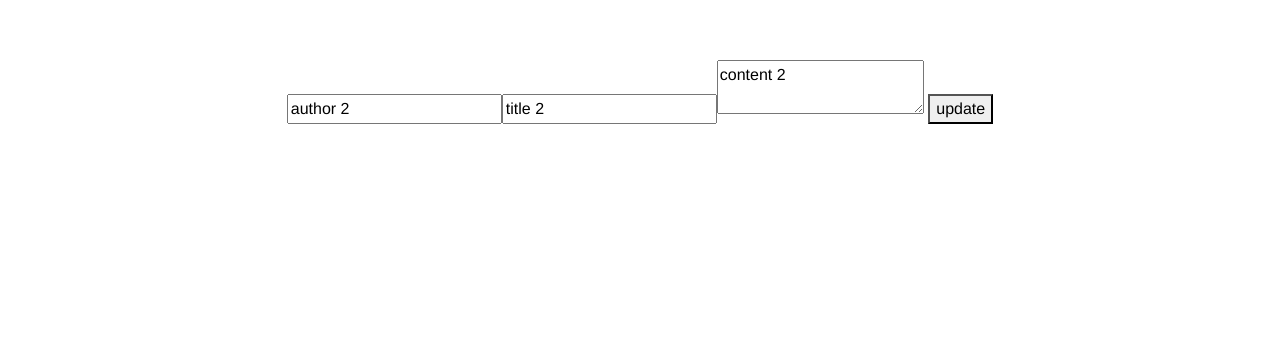
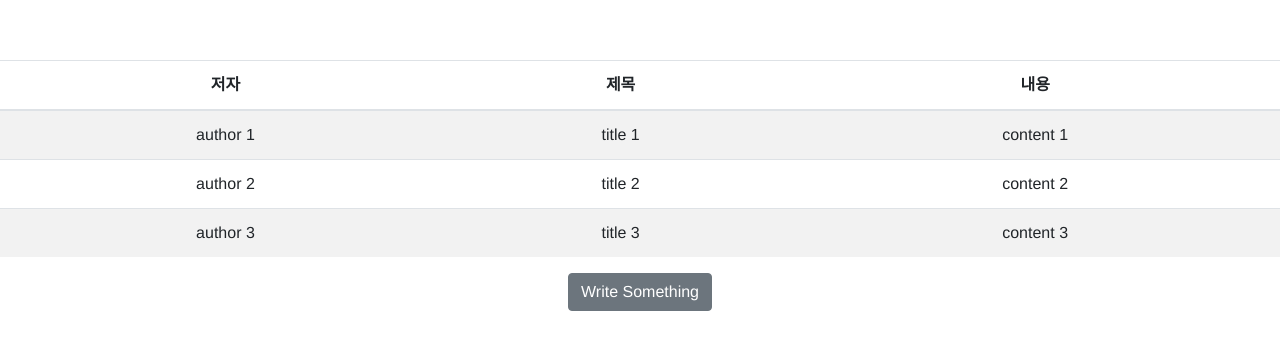
Before and after one commit to jungwon-oh87/board-vue, a Vue app: page /#/ in a window 1280 px wide. Before the commit this address led to /#/create/1. Shown: the top 350 px of the page. Built offline with nearby package versions, Linux system fonts and the light colour scheme.

Commit message:
added styles on table and button

```diff
--- a/src/components/Create.vue
+++ b/src/components/Create.vue
@@ -1,11 +1,12 @@
 <template>
   <div>
-    <input v-model="author" placeholder="author" type="text" />
-    <input v-model="title" placeholder="title" type="text" />
-    <textarea v-model="content" placeholder="content" />
-    <button
-      @click="index !== undefined ? update() : write()"
-    >{{index !== undefined ? "update" : "submit"}}</button>
+    <b-input v-model="author" placeholder="author" type="text" />
+    <b-input v-model="title" placeholder="title" type="text" />
+    <b-textarea v-model="content" placeholder="content" />
+    <b-button @click="index !== undefined ? update() : write()">{{
+      index !== undefined ? "update" : "submit"
+    }}</b-button>
+    <b-button @click="cancel">Cancel</b-button>
   </div>
 </template>
 
@@ -21,7 +22,7 @@
       index: index,
       author: index !== undefined ? data[index].author : "",
       title: index !== undefined ? data[index].title : "",
-      content: index !== undefined ? data[index].content : "",
+      content: index !== undefined ? data[index].content : ""
     };
   },
   methods: {
@@ -30,10 +31,10 @@
       this.data.push({
         author: this.author,
         title: this.title,
-        content: this.content,
+        content: this.content
       });
       this.$router.push({
-        path: "/",
+        path: "/"
       });
     },
     update() {
@@ -41,12 +42,16 @@
       data[this.index].title = this.title;
       data[this.index].content = this.content;
       this.$router.push({
-        path: "/",
+        path: "/"
       });
     },
-  },
+    cancel() {
+      this.$router.push({
+        path: "/"
+      });
+    }
+  }
 };
 </script>
 
-<style>
-</style>
+<style></style>
--- a/src/components/Detail.vue
+++ b/src/components/Detail.vue
@@ -1,8 +1,8 @@
 <template>
   <div>
-    <div>{{dataa.author}}</div>
-    <div>{{dataa.title}}</div>
-    <div>{{dataa.content}}</div>
+    <div>{{ data.author }}</div>
+    <div>{{ data.title }}</div>
+    <div>{{ data.content }}</div>
     <button @click="editData()">Edit</button>
     <button @click="deleteData()">Delete</button>
   </div>
@@ -16,8 +16,8 @@
   data() {
     const index = this.$route.params.contentId;
     return {
-      dataa: data[index],
-      index: index,
+      data: data[index],
+      index: index
     };
   },
   methods: {
@@ -26,19 +26,18 @@
       this.$router.push({
         name: "Create",
         params: {
-          contentId: this.index,
-        },
+          contentId: this.index
+        }
       });
     },
     deleteData() {
       data.splice(this.index, 1);
       this.$router.push({
-        path: "/",
+        path: "/"
       });
-    },
-  },
+    }
+  }
 };
 </script>
 
-<style>
-</style>
+<style></style>
--- a/src/components/Read.vue
+++ b/src/components/Read.vue
@@ -1,12 +1,13 @@
 <template>
   <div>
-    <b-table striped hover :items="data" @row-clicked="getDetail"></b-table>
-    <!-- <tr :key="index" v-for="(d,index) in data" @click="getDetail(index)">
-        <td>{{d.author}}</td>
-        <td>{{d.title}}</td>
-        <td>{{d.content}}</td>
-    </tr> -->
-    <button v-on:click="write">Write Something</button>
+    <b-table
+      striped
+      hover
+      :items="data"
+      @row-clicked="getDetail"
+      :fields="fields"
+    ></b-table>
+    <b-button v-on:click="write">Write Something</b-button>
   </div>
 </template>
 
@@ -34,6 +35,11 @@
   },
   data() {
     return {
+      fields: [
+        { key: "author", label: "저자" },
+        { key: "title", label: "제목" },
+        { key: "content", label: "내용" }
+      ],
       data: data
     };
   }
```
